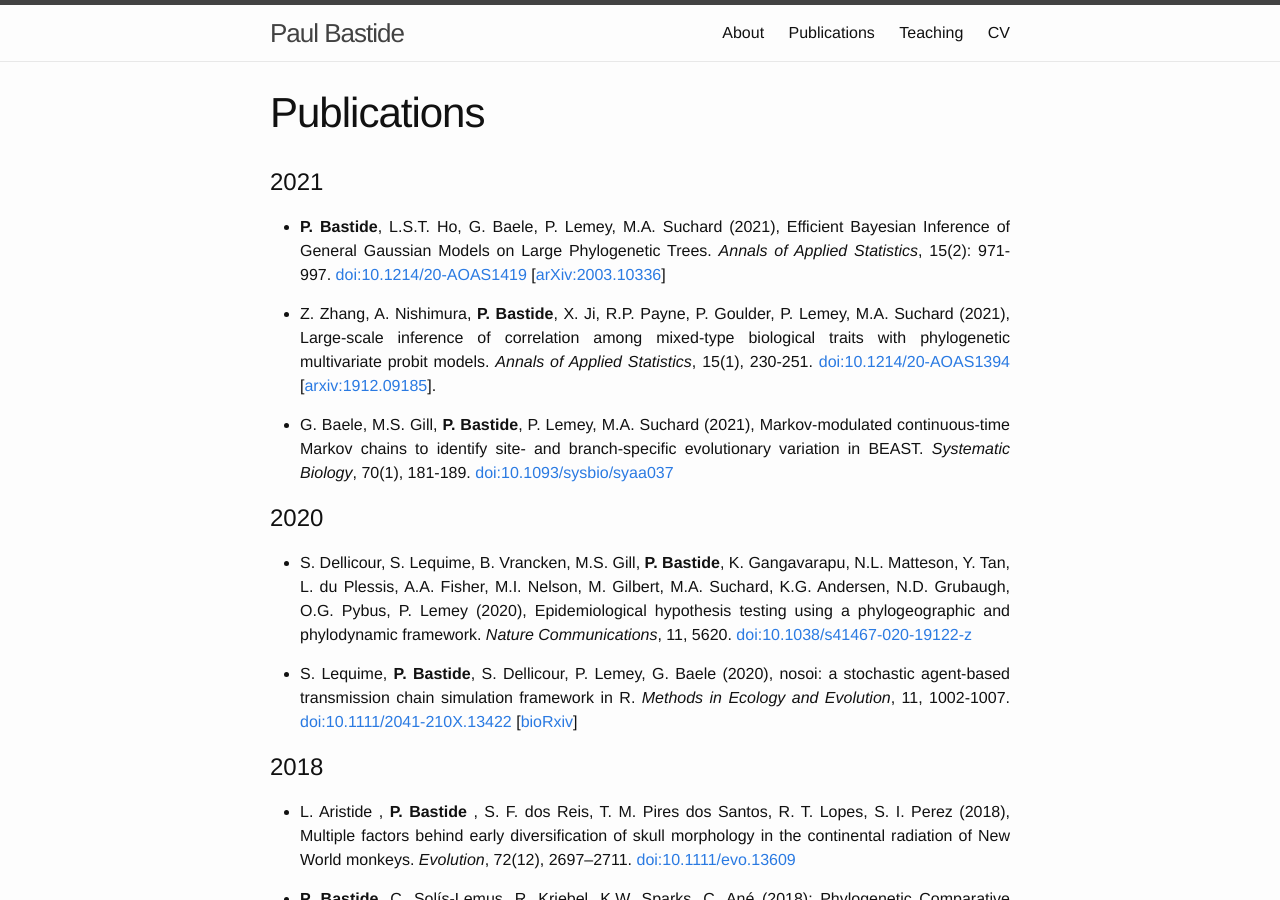
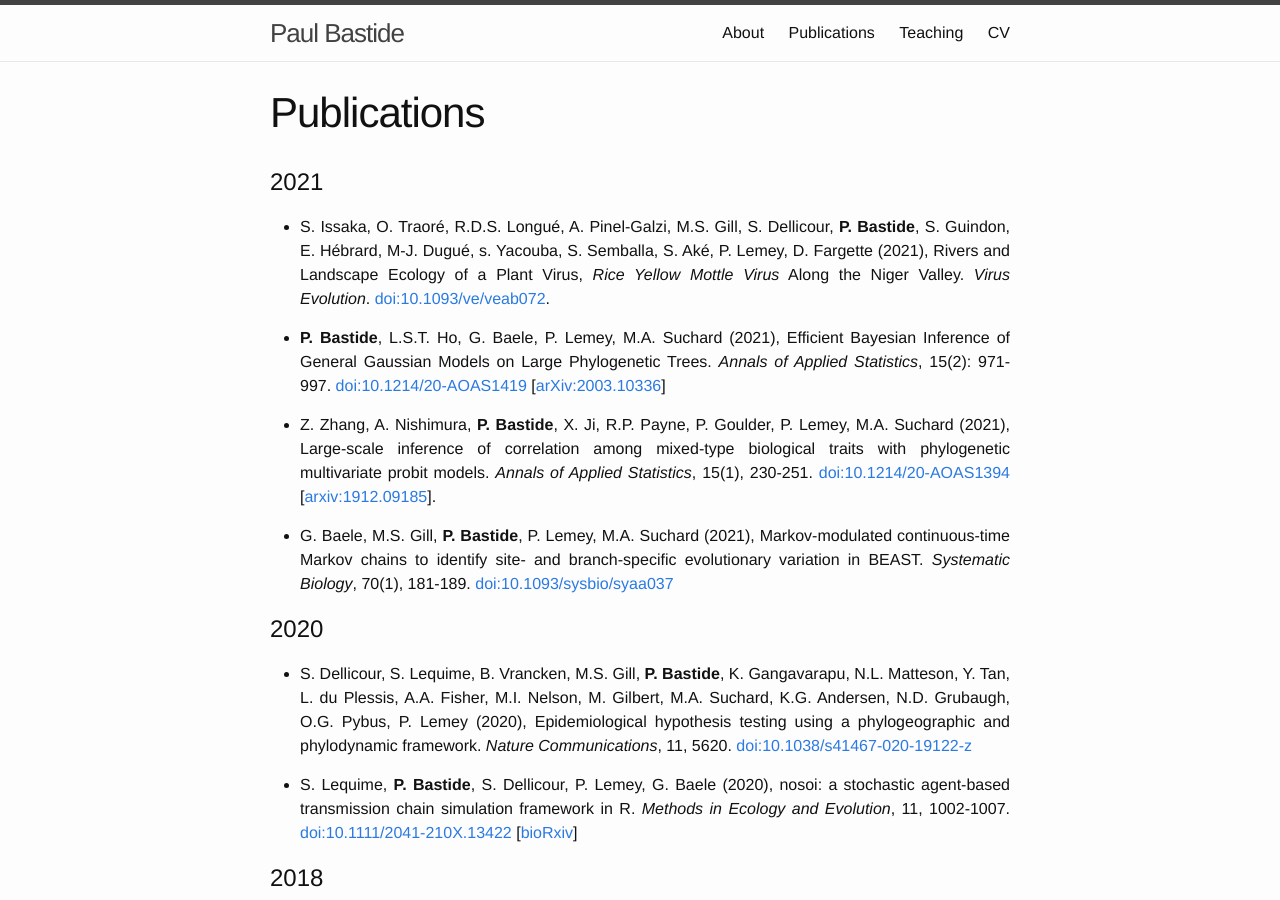
Before and after one commit to pbastide/pbastide.github.io, a Jekyll site: the page built from publi.md, in a window 1280 px wide and 900 px high. Built offline with Jekyll 4.4.1, drawn with Linux system fonts in a browser that asks for light colours.

Commit message:
Update publi

```diff
--- a/publi.md
+++ b/publi.md
@@ -5,6 +5,8 @@ weight: 3
 ---
 
 # 2021
+
+* S. Issaka, O. Traoré, R.D.S. Longué, A. Pinel-Galzi, M.S. Gill, S. Dellicour, **P. Bastide**, S. Guindon, E. Hébrard, M-J. Dugué, s. Yacouba, S. Semballa, S. Aké, P. Lemey, D. Fargette (2021),  Rivers and Landscape Ecology of a Plant Virus, *Rice Yellow Mottle Virus* Along the Niger Valley. *Virus Evolution*. [doi:10.1093/ve/veab072](https://doi.org/10.1093/ve/veab072).
 
 * **P. Bastide**, L.S.T. Ho, G. Baele, P. Lemey, M.A. Suchard (2021), Efficient Bayesian Inference of General Gaussian Models on Large Phylogenetic Trees. *Annals of Applied Statistics*, 15(2): 971-997. [doi:10.1214/20-AOAS1419](http://dx.doi.org/10.1214/20-AOAS1419) [[arXiv:2003.10336](http://arxiv.org/abs/2003.10336)]
 
```
